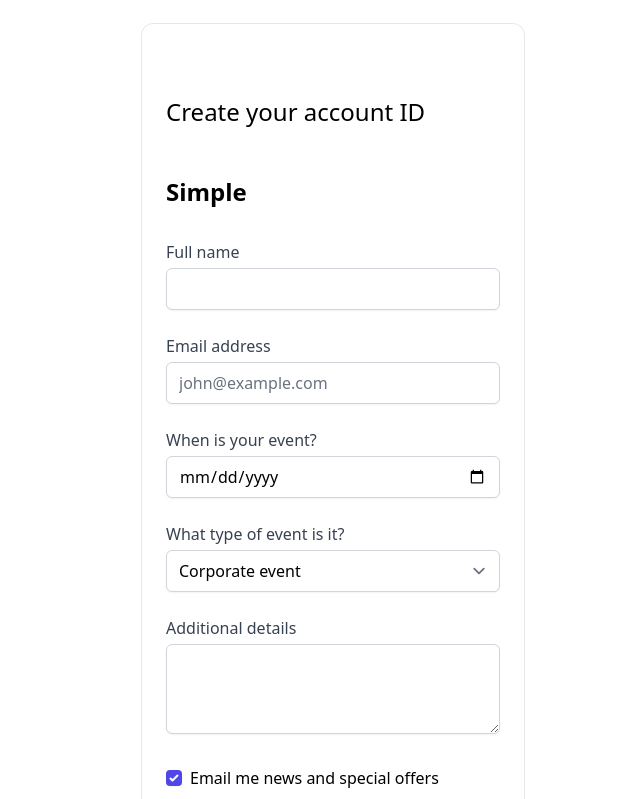
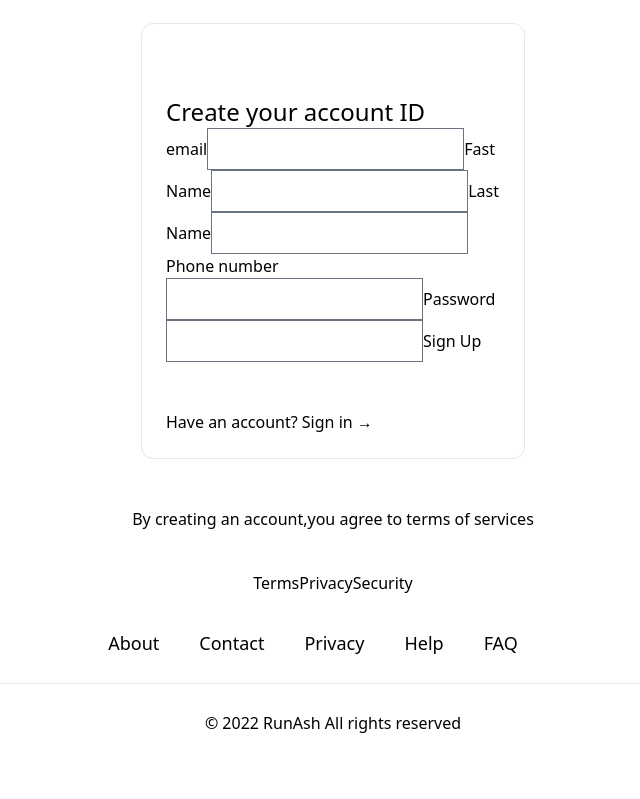
Before and after one commit to Vaibhavmurmu/nextjs13, a Next.js app: page /js-form in a window 1280 px wide. Shown: the part 381-1180 px from the top of the page, without its empty margins (307-947 px from the left). After the commit the page ends 1144 px from the top, so only its background shows below. Built offline with nearby package versions, Linux system fonts and the light colour scheme.

Commit message:
Change to be committed

```diff
--- a/pages/js-form.js
+++ b/pages/js-form.js
@@ -49,118 +49,17 @@ export default function PageWithJSbasedForm() {
       <div className="mt-6 w-96 rounded-xl border p-6 text-left focus:text-blue-600">
       <p className="mt-12 text-2xl bottom-2">Create your account ID</p>
       <form onSubmit={handleSubmit}>
-        <div class="py-12">
-          <h2 class="text-2xl font-bold">Simple</h2>
-          <div class="mt-8 max-w-md">
-            <div class="grid grid-cols-1 gap-6">
-              <label class="block">
-                <span class="text-gray-700">Full name</span>
-                <input
-                  type="text"
-                  class="
-                    mt-1
-                    block
-                    w-full
-                    rounded-md
-                    border-gray-300
-                    shadow-sm
-                    focus:border-indigo-300 focus:ring focus:ring-indigo-200 focus:ring-opacity-50
-                  "
-                  placeholder=""
-                />
-              </label>
-              <label class="block">
-                <span class="text-gray-700">Email address</span>
-                <input
-                  type="email"
-                  class="
-                    mt-1
-                    block
-                    w-full
-                    rounded-md
-                    border-gray-300
-                    shadow-sm
-                    focus:border-indigo-300 focus:ring focus:ring-indigo-200 focus:ring-opacity-50
-                  "
-                  placeholder="john@example.com"
-                />
-              </label>
-              <label class="block">
-                <span class="text-gray-700">When is your event?</span>
-                <input
-                  type="date"
-                  class="
-                    mt-1
-                    block
-                    w-full
-                    rounded-md
-                    border-gray-300
-                    shadow-sm
-                    focus:border-indigo-300 focus:ring focus:ring-indigo-200 focus:ring-opacity-50
-                  "
-                />
-              </label>
-              <label class="block">
-                <span class="text-gray-700">What type of event is it?</span>
-                <select
-                  class="
-                    block
-                    w-full
-                    mt-1
-                    rounded-md
-                    border-gray-300
-                    shadow-sm
-                    focus:border-indigo-300 focus:ring focus:ring-indigo-200 focus:ring-opacity-50
-                  "
-                >
-                  <option>Corporate event</option>
-                  <option>Wedding</option>
-                  <option>Birthday</option>
-                  <option>Other</option>
-                </select>
-              </label>
-              <label class="block">
-                <span class="text-gray-700">Additional details</span>
-                <textarea
-                  class="
-                    mt-1
-                    block
-                    w-full
-                    rounded-md
-                    border-gray-300
-                    shadow-sm
-                    focus:border-indigo-300 focus:ring focus:ring-indigo-200 focus:ring-opacity-50
-                  "
-                  rows="3"
-                ></textarea>
-              </label>
-              <div class="block">
-                <div class="mt-2">
-                  <div>
-                    <label class="inline-flex items-center">
-                      <input
-                        type="checkbox"
-                        class="
-                          rounded
-                          border-gray-300
-                          text-indigo-600
-                          shadow-sm
-                          focus:border-indigo-300
-                          focus:ring
-                          focus:ring-offset-0
-                          focus:ring-indigo-200
-                          focus:ring-opacity-50
-                        "
-                        checked
-                      />
-                      <span class="ml-2">Email me news and special offers</span>
-                    </label>
-                  </div>
-                </div>
-              </div>
-            </div>
-          </div>
-        </div>
+        <label htmlFor="email">email</label>
+        <input type="text" id="email" name="email" required />
+        <label htmlFor="fast">Fast Name</label>
+        <input type="text" id="first" name="first" required />
+        <label htmlFor="last">Last Name</label>
+        <input type="text" id="last" name="last" required />
+        <label htmlFor="Phone number">Phone number</label>
+        <input type="text" id="Phone number" name="Optional" required />
+        <label htmlFor="password">Password</label>
+        <input type="text" id="password" name="password" required />
+        <button type="sign up">Sign Up</button>
       </form>
 
       <p className="mt-12 text-0xl bottom-2">
```
